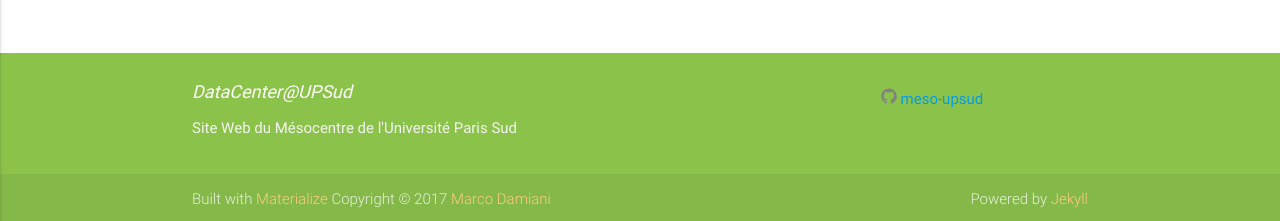
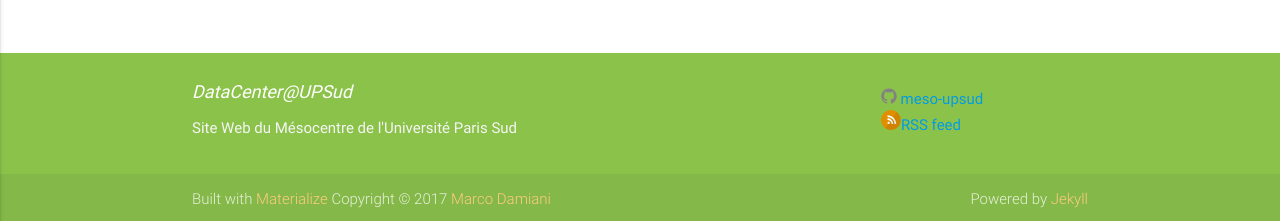
Before and after one commit to jouvin/meso-upsud.github.io, a Jekyll site: the page built from index.md, in a window 1280 px wide. Shown: the part 676-897 px from the top of the page. Built offline with Jekyll 4.4.1, drawn with Linux system fonts in a browser that asks for light colours.

Commit message:
Add RSS feed meta information and a RSS feed link into the footer
Fixes #4

```diff
--- a/_includes/footer.html
+++ b/_includes/footer.html
@@ -9,6 +9,7 @@
           <h5 class="white-text"></h5>
           <ul>
             <li>{% include icon-github.html username=site.github_username %}</li>
+            <li>{% include icon-rss.html %}</li>
           </ul>
         </div>
       </div>
--- a/_includes/head.html
+++ b/_includes/head.html
@@ -11,8 +11,9 @@
     <link rel="stylesheet" type="text/css" media="screen,projection" href="{{ "/assets/main.css" | relative_url }}">
     <link rel="canonical" href="{{ page.url | replace:'index.html','' | absolute_url }}" />
     <link rel="alternate" type="application/rss+xml" title="{{ site.title | escape }}" href="{{ "/feed.xml" | relative_url }}" />
+    <link rel="icon" type="image/x-icon" href="{{ "/images/upsud-logo-small.jpg" | prepend: site.baseurl }}">
 
-    <link rel="icon" type="image/x-icon" href="{{ "/images/upsud-logo-small.jpg" | prepend: site.baseurl }}">
+    {% feed_meta %}
 
     {% if jekyll.environment == 'production' and site.google_analytics %}
     {% include google-analytics.html %}
--- /dev/null
+++ b/_includes/icon-rss.html
@@ -0,0 +1 @@
+<a href="{{ site.url }}/feed.xml"><span class="icon icon--rss">{% include icon-rss.svg %}</span><span class=username">RSS feed</span></a>
```
Also changed, not shown: _includes/icon-rss.svg (added).
